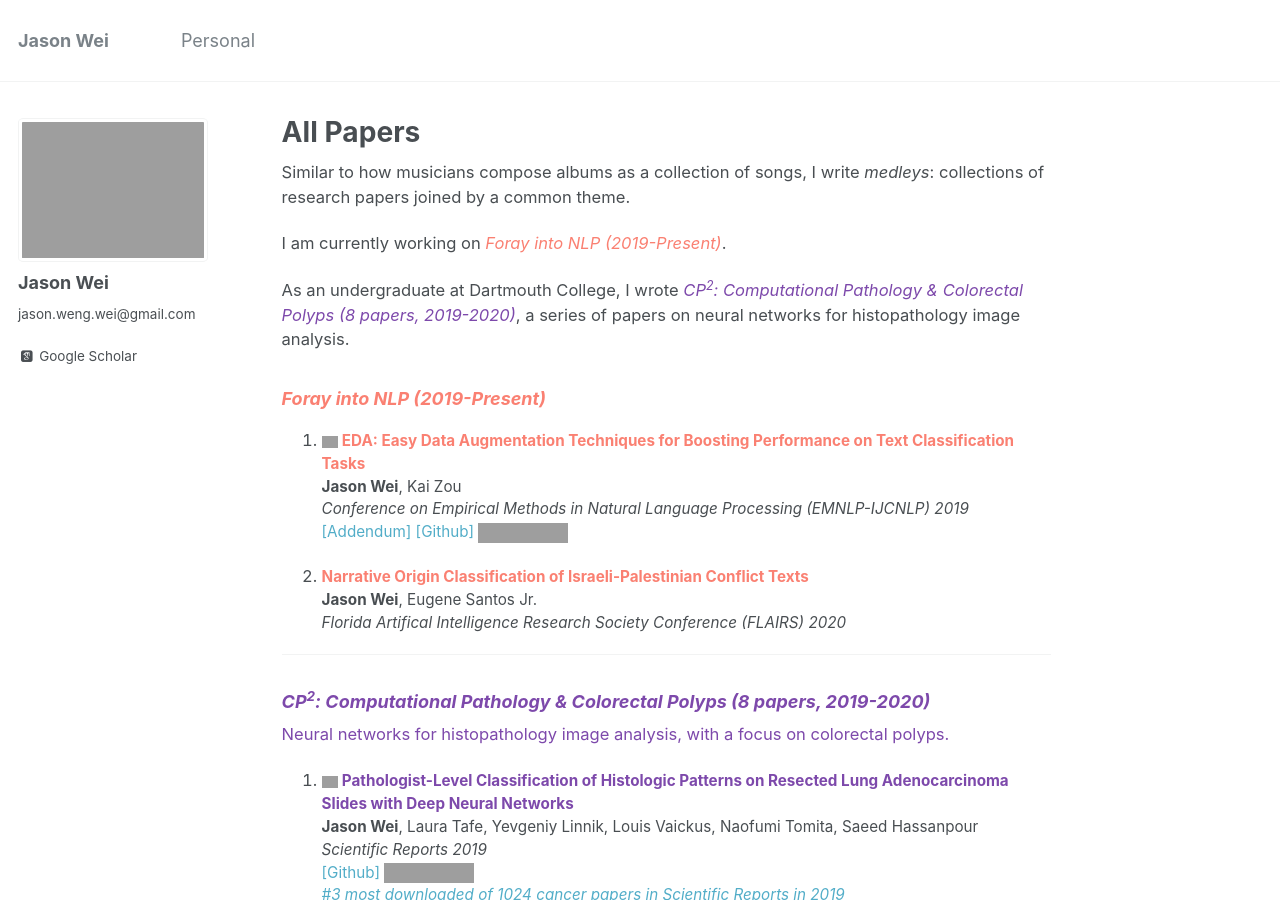
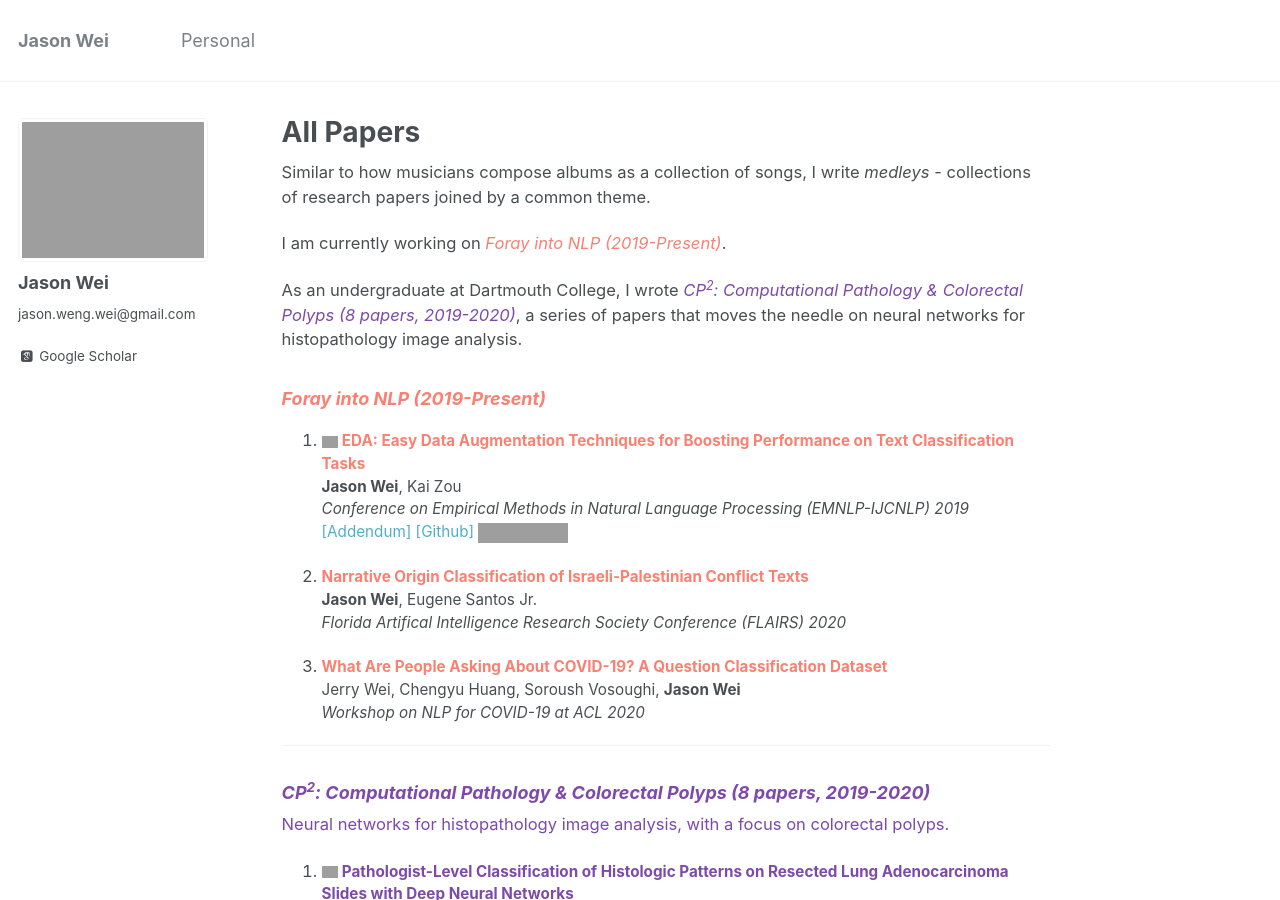
Before and after one commit to jasonwei20/jasonwei20.github.io, a Jekyll site: the page built from _pages/all_papers.md, in a window 1280 px wide and 900 px high. Built offline with Jekyll 4.4.1, drawn with Linux system fonts in a browser that asks for light colours; some web fonts are replaced; grey boxes are pictures that could not be loaded.

Commit message:
update papers and bio

```diff
--- a/_pages/all_papers.md
+++ b/_pages/all_papers.md
@@ -4,11 +4,11 @@ permalink: /papers/
 author_profile: true
 ---
 
-Similar to how musicians compose albums as a collection of songs, I write *medleys*: collections of research papers joined by a common theme.
+Similar to how musicians compose albums as a collection of songs, I write *medleys* - collections of research papers joined by a common theme.
 
 I am currently working on [<span style="color:#fa8072">*Foray into NLP (2019-Present)*</span>](#foray).
 
-As an undergraduate at Dartmouth College, I wrote [<span style="color:#7d49ab"> *CP<sup>2</sup>: Computational Pathology & Colorectal Polyps (8 papers, 2019-2020)*</span>](#cp2), a series of papers on neural networks for histopathology image analysis.
+As an undergraduate at Dartmouth College, I wrote [<span style="color:#7d49ab"> *CP<sup>2</sup>: Computational Pathology & Colorectal Polyps (8 papers, 2019-2020)*</span>](#cp2), a series of papers that moves the needle on neural networks for histopathology image analysis.
 
 ### <a name="foray"></a> <span style="color:#fa8072"> *Foray into NLP (2019-Present)* </span>
 
@@ -22,6 +22,10 @@ As an undergraduate at Dartmouth College, I wrote [<span style="color:#7d49ab">
 2. <a href="https://www.aaai.org/ocs/index.php/FLAIRS/FLAIRS20/paper/view/18443" style="color:#fa8072" target="_blank"><b>Narrative Origin Classification of Israeli-Palestinian Conflict Texts</b></a>
 **Jason Wei**, Eugene Santos Jr.
 *Florida Artifical Intelligence Research Society Conference (FLAIRS) 2020*
+
+3. <a href="https://arxiv.org/abs/2005.12522" style="color:#fa8072" target="_blank"><b>What Are People Asking About COVID-19? A Question Classification Dataset</b></a>
+Jerry Wei, Chengyu Huang, Soroush Vosoughi, **Jason Wei**
+*Workshop on NLP for COVID-19 at ACL 2020*
 
 ------
 
```
Also changed, not shown: _pages/about.md (+2 -2 lines), _pages/negative_results.md (+1 -1 lines), 1 other file.
